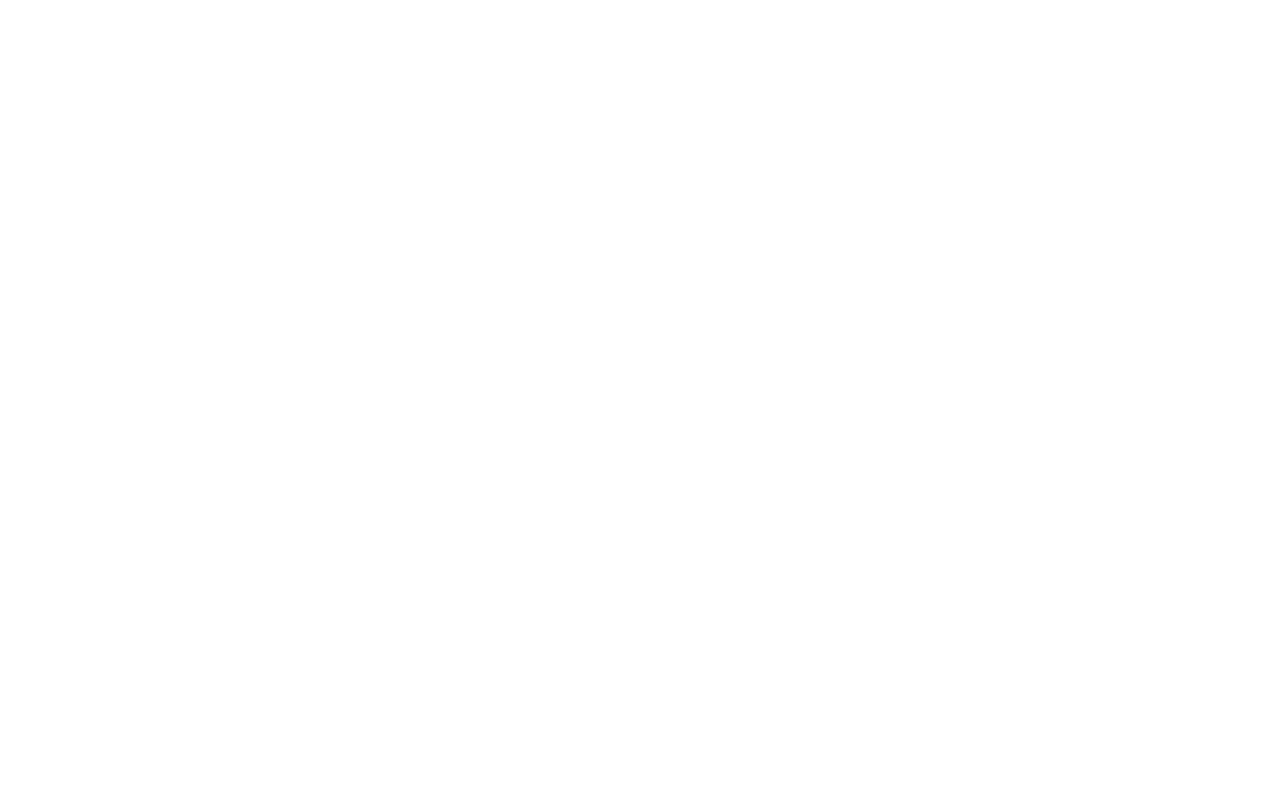
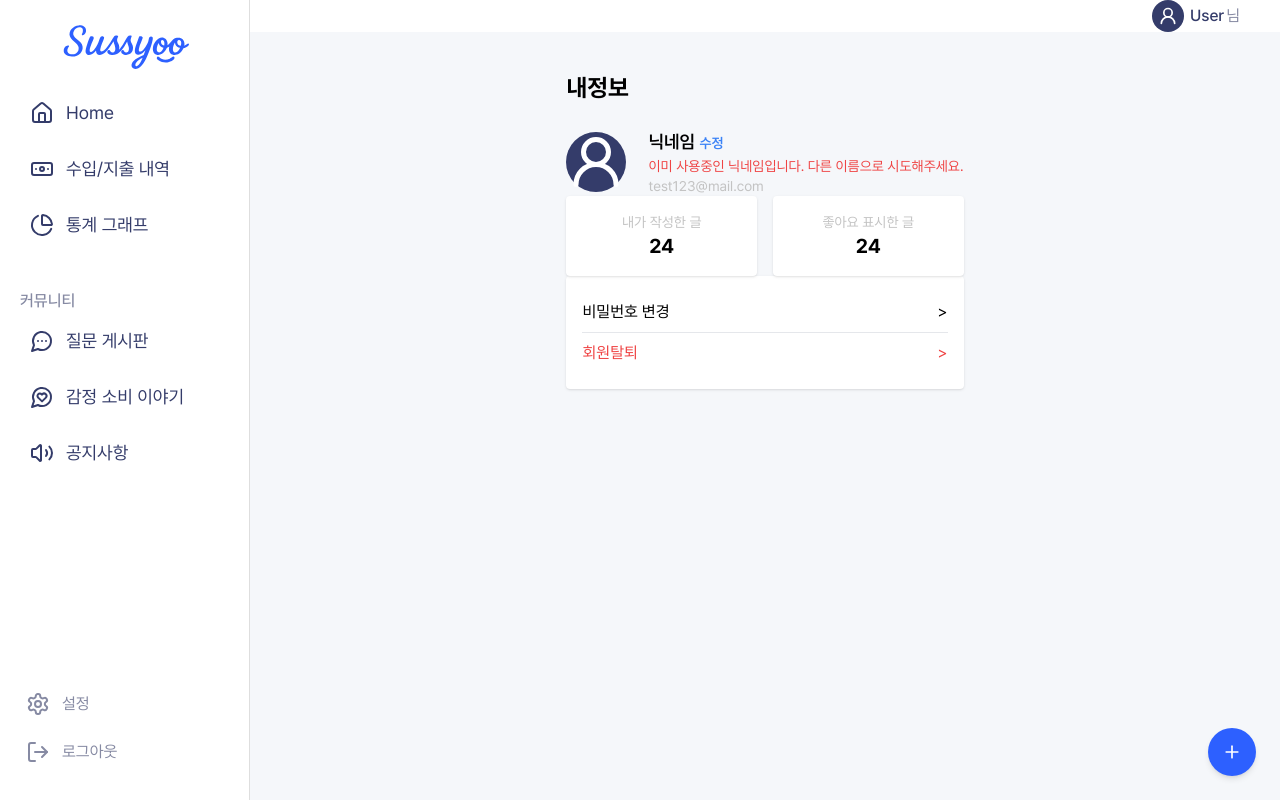
Before and after one commit to OZ-MAIN-PROJECT/frontend, a React (Vite) app: page /mypage in a window 1280 px wide. Before the commit this address had no page. Shown: the top 802 px of the page. Built offline with nearby package versions, Linux system fonts and the light colour scheme.

Commit message:
feat : #26 마이페이지 컴포넌트 생성 및 라우팅

```diff
--- a/src/App.tsx
+++ b/src/App.tsx
@@ -5,16 +5,25 @@ import LoginPage from './pages/Login/LoginPage';
 import SignupPage from './pages/Signup/SignupPage';
 import FindPasswordPage from './pages/FindPassword/FindPasswordPage';
 import ChangePasswordPage from './pages/ChangePassword/ChangePasswordPage';
+import MyPage from './pages/myPage/MyPage';
 
 function App() {
   return (
     <Router>
       <Routes>
-        <Route path="/" element={<MainLayout><HomePage /></MainLayout>} />
+        <Route
+          path="/"
+          element={
+            <MainLayout>
+              <HomePage />
+            </MainLayout>
+          }
+        />
         <Route path="/login" element={<LoginPage />} />
-        <Route path='/signup' element={<SignupPage />} />
-        <Route path='/find-password' element={<FindPasswordPage />} />
-        <Route path='/change-password' element={<ChangePasswordPage />} />
+        <Route path="/signup" element={<SignupPage />} />
+        <Route path="/find-password" element={<FindPasswordPage />} />
+        <Route path="/change-password" element={<ChangePasswordPage />} />
+        <Route path="/mypage" element={<MyPage />} />
       </Routes>
     </Router>
   );
--- a/src/layouts/MainLayout.tsx
+++ b/src/layouts/MainLayout.tsx
@@ -43,7 +43,8 @@ const MainLayout = ({ children }: { children: React.ReactNode }) => {
       <Sidebar isVisible={isSidebarVisible} toggleSidebar={toggleSidebar} />
       <div className="flex-1 flex flex-col h-screen">
         <Header toggleSidebar={toggleSidebar} />
-        <main className="flex-1 py-5 lg:py-10">{children}</main>
+        {/* <main className="flex-1 py-5 lg:py-10">{children}</main> */}
+        <main className={`flex-1 py-5 lg:py-10 ${isSidebarVisible ? 'lg:pl-[250px]' : ''}`}>{children}</main>
         <Footer />
       </div>
       {showWalletButton && (
--- /dev/null
+++ b/src/pages/myPage/MyPage.tsx
@@ -0,0 +1,23 @@
+import MainLayout from '@/layouts/MainLayout';
+import InformationCard from './components/InformationCard';
+import MyPostCard from './components/MyPostsCard';
+import UserMenu from './components/UserMenu';
+
+const MyPage = () => {
+  return (
+    <>
+      <MainLayout>
+        <div className="flex flex-col min-h-screen items-center">
+          <div>
+            <h2 className="text-2xl font-bold mb-6">내정보</h2>
+            <InformationCard />
+            <MyPostCard />
+            <UserMenu />
+          </div>
+        </div>
+      </MainLayout>
+    </>
+  );
+};
+
+export default MyPage;
--- /dev/null
+++ b/src/pages/myPage/components/InformationCard.tsx
@@ -0,0 +1,22 @@
+import { UserRound } from 'lucide-react';
+
+const InformationCard = () => {
+  return (
+    <div className="flex items-center justify-between">
+      <div className="flex items-center gap-4">
+        <div className="flex justify-center items-center w-[60px] h-[60px] bg-primary-800 rounded-full mr-1.5">
+          <UserRound size={'60px'} className="text-white" />
+        </div>
+        <div>
+          <p className="font-semibold text-lg">
+            닉네임 <span className="text-sm text-blue-500 cursor-pointer">수정</span>
+          </p>
+          <p className="text-sm text-red-500">이미 사용중인 닉네임입니다. 다른 이름으로 시도해주세요.</p>
+          <p className="text-sm text-gray-500">test123@mail.com</p>
+        </div>
+      </div>
+    </div>
+  );
+};
+
+export default InformationCard;
--- /dev/null
+++ b/src/pages/myPage/components/MyPostsCard.tsx
@@ -0,0 +1,16 @@
+const MyPostsCard = () => {
+    return (
+      <div className="flex gap-4">
+        <div className="flex-1 bg-white p-4 rounded shadow text-center">
+          <p className="text-sm text-gray-500">내가 작성한 글</p>
+          <p className="text-xl font-bold">24</p>
+        </div>
+        <div className="flex-1 bg-white p-4 rounded shadow text-center">
+          <p className="text-sm text-gray-500">좋아요 표시한 글</p>
+          <p className="text-xl font-bold">24</p>
+        </div>
+      </div>
+    );
+  };
+
+  export default MyPostsCard;
--- /dev/null
+++ b/src/pages/myPage/components/UserMenu.tsx
@@ -0,0 +1,16 @@
+const UserMenu = () => {
+    return (
+      <div className="bg-white p-4 rounded shadow divide-y">
+        <div className="flex justify-between py-2">
+          <span>비밀번호 변경</span>
+          <span>&gt;</span>
+        </div>
+        <div className="flex justify-between py-2 text-red-500">
+          <span>회원탈퇴</span>
+          <span>&gt;</span>
+        </div>
+      </div>
+    );
+  };
+
+  export default UserMenu;
```
